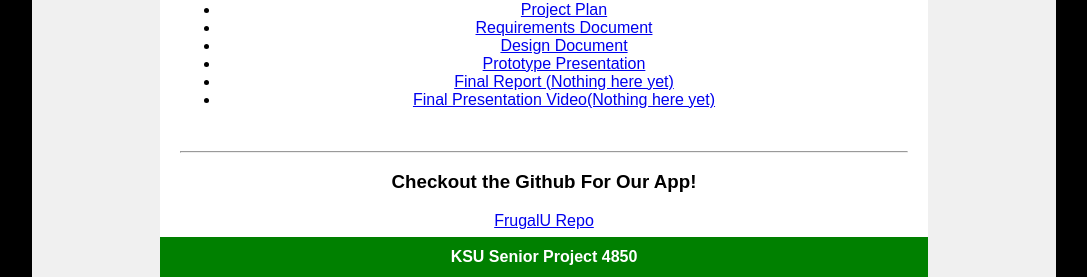
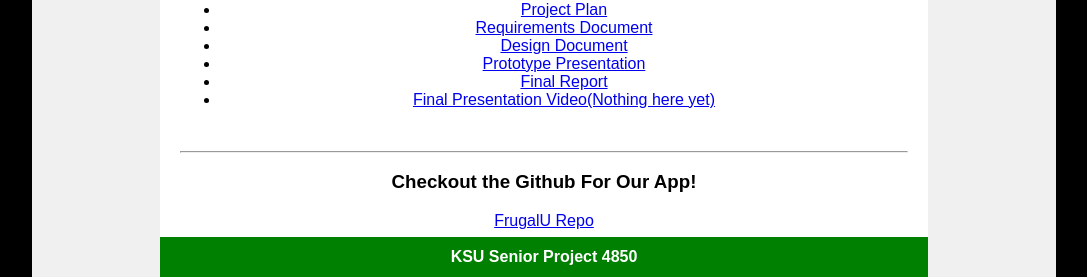
Before and after one commit to INDY12-College-Resource-App/OurWebsite, a plain HTML site: page index.html in a window 1280 px wide. Shown: the part 523-800 px from the top of the page, without its empty margins (96-1183 px from the left). Drawn offline with Linux system fonts and the light colour scheme.

Commit message:
Adding the final report

```diff
--- a/index.html
+++ b/index.html
@@ -48,7 +48,7 @@
                <li> <a href="INDY-12-FrugalU-Requirements.pdf">Requirements Document</a> </li>
               <li> <a href="INDY-12-FrugalU-Design.pdf">Design Document</a> </li>
              <li>   <a href="INDY-12 Student Budget App (Frugal U) Presentation.pdf">Prototype Presentation</a></li>
-            <li>  <a href="INDY12-Student Budget App-FinalReport.pdf.pdf">Final Report (Nothing here yet)</a></li>
+            <li>  <a href="INDY12-Student Budget App-FinalReport.pdf">Final Report</a></li>
         <li> <a href="final-presentation.mp4">Final Presentation Video(Nothing here yet)</a> </li>
 
             </ul>
```
